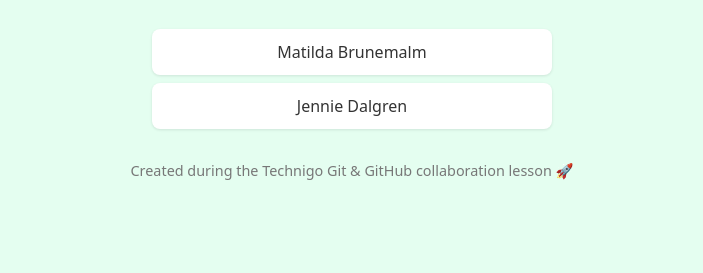
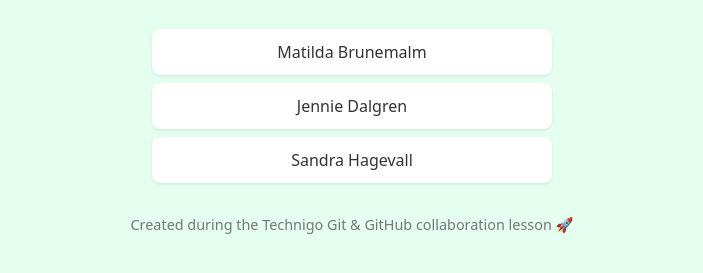
Before and after one commit to Technigo/fall25-github-branches-practice, a plain HTML site: page index.html in a window 1280 px wide. Shown: the part 151-424 px from the top of the page, without its empty margins (288-991 px from the left). Drawn offline with Linux system fonts and the light colour scheme.

Commit message:
add sandra to the list

```diff
--- a/index.html
+++ b/index.html
@@ -3,9 +3,15 @@
 
 <head>
   <meta charset="UTF-8">
-  <meta name="viewport" content="width=device-width, initial-scale=1.0">
+  <meta
+    name="viewport"
+    content="width=device-width, initial-scale=1.0"
+  >
   <title>Technigo Dev Team Fall 2025 🧑‍💻</title>
-  <link rel="stylesheet" href="style.css">
+  <link
+    rel="stylesheet"
+    href="style.css"
+  >
 </head>
 
 <body>
@@ -16,7 +22,7 @@
   <ul>
     <li>Matilda Brunemalm</li>
     <li>Jennie Dalgren</li>
-    <!-- 👇 Students: add your name below this line 👇 -->
+    <li>Sandra Hagevall</li>
   </ul>
 
   <footer>Created during the Technigo Git & GitHub collaboration lesson 🚀</footer>
```
